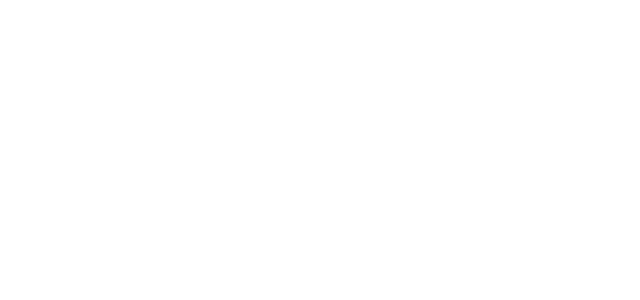
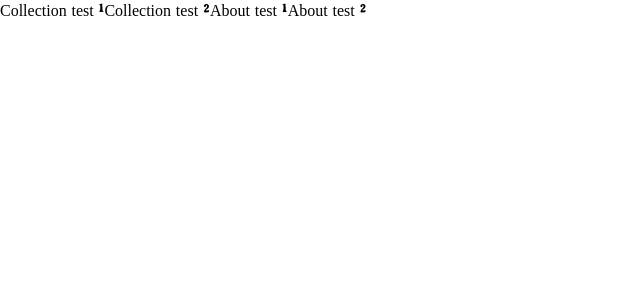
Before and after one commit to EliaRenov/AesopFables, a React (Vite) app: page / in a window 1280 px wide. Before the commit this address had no page. Shown: the top 300 px of the page, without its empty margins (0-640 px from the left). Built offline with nearby package versions, Linux system fonts and the light colour scheme.

Commit message:
Test react router

```diff
--- a/src/App.jsx
+++ b/src/App.jsx
@@ -10,6 +10,11 @@
   return (
     <BrowserRouter>
       <main>
+        <NavLink to="/react-mashal/collection" >Collection test 1</NavLink>
+        <NavLink to="/collection" >Collection test 2</NavLink>
+        <NavLink to="/react-mashal/about" >About test 1</NavLink>
+        <NavLink to="/about" >About test 2</NavLink>
+
         <Routes>
           <Route path="/react-mashal" element={<IndexPage />} />
           <Route path="/react-mashal/about" element={<AboutPage />} />
```
